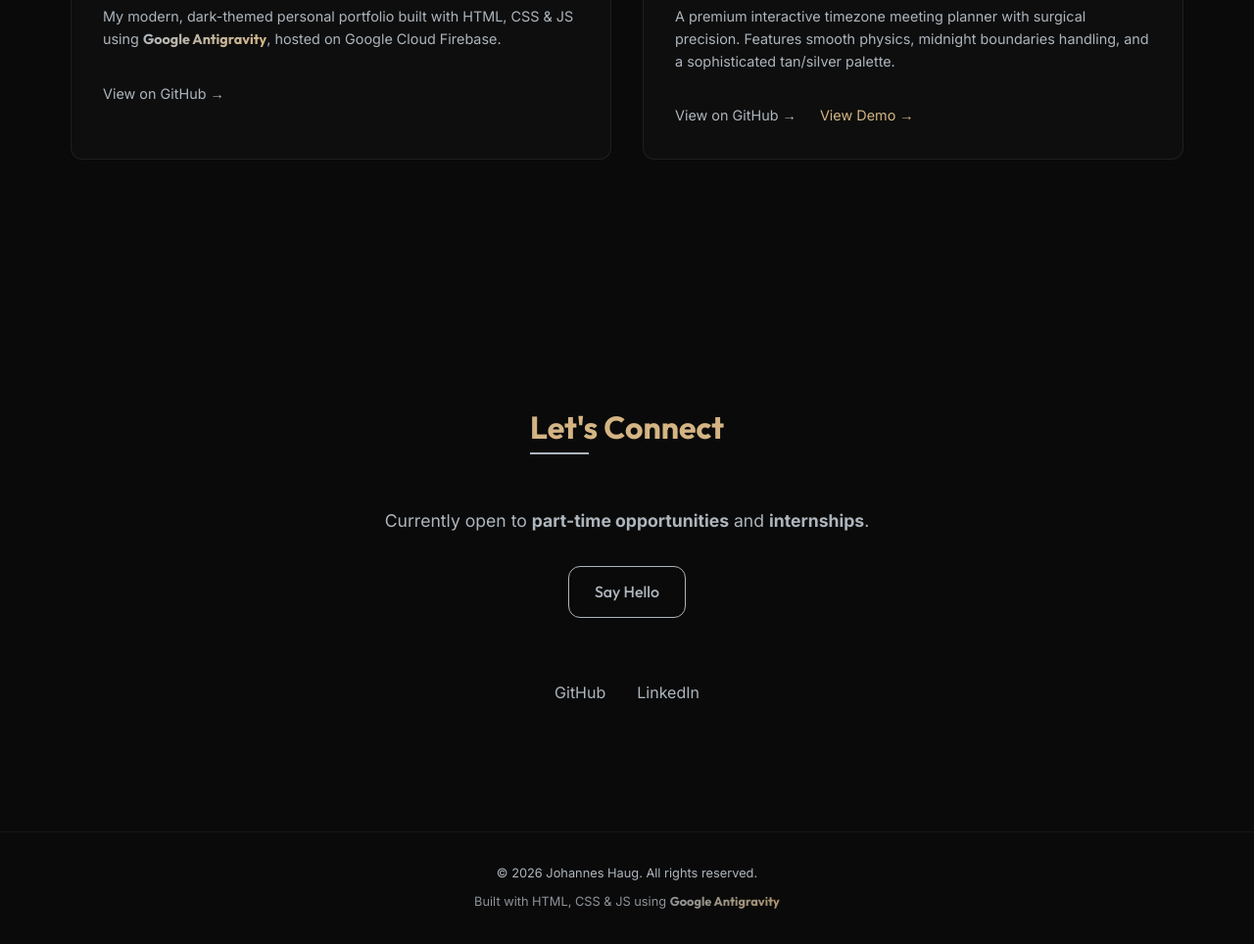
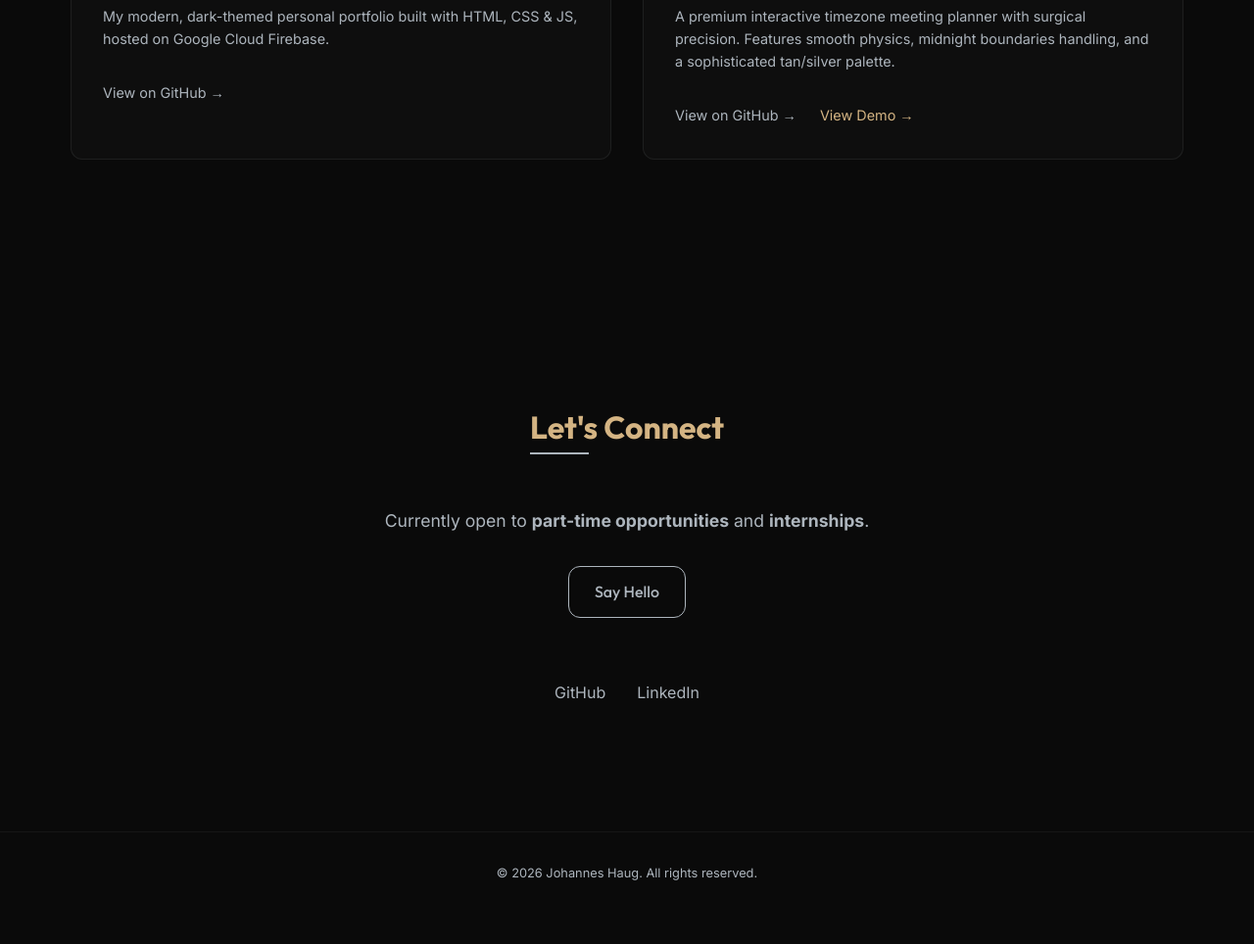
Before and after one commit to Johanneshaug/personal-portfolio, a website: page public/index.html in a window 1280 px wide. Shown: the part 1824-2788 px from the top of the page at 98% size. After the commit the page ends 2758 px from the top, so only its background shows below. Drawn offline with Linux system fonts and the light colour scheme.

Commit message:
Remove Antigravity branding from footer and projects section

```diff
--- a/public/index.html
+++ b/public/index.html
@@ -98,8 +98,8 @@
                     <article class="project-card">
                         <div class="project-info">
                             <h3>Personal Portfolio</h3>
-                            <p>My modern, dark-themed personal portfolio built with HTML, CSS & JS using <span
-                                    class="antigravity-text">Google Antigravity</span>, hosted on Google Cloud Firebase.
+                            <p>My modern, dark-themed personal portfolio built with HTML, CSS & JS, hosted on Google
+                                Cloud Firebase.
                             </p>
                             <div class="project-links">
                                 <a href="https://github.com/Johanneshaug/personal-portfolio" target="_blank"
@@ -145,8 +145,6 @@
     <footer class="footer">
         <div class="container">
             <p>&copy; 2026 Johannes Haug. All rights reserved.</p>
-            <p class="built-with">Built with HTML, CSS & JS using <span class="antigravity-text">Google
-                    Antigravity</span></p>
         </div>
     </footer>
 
```
